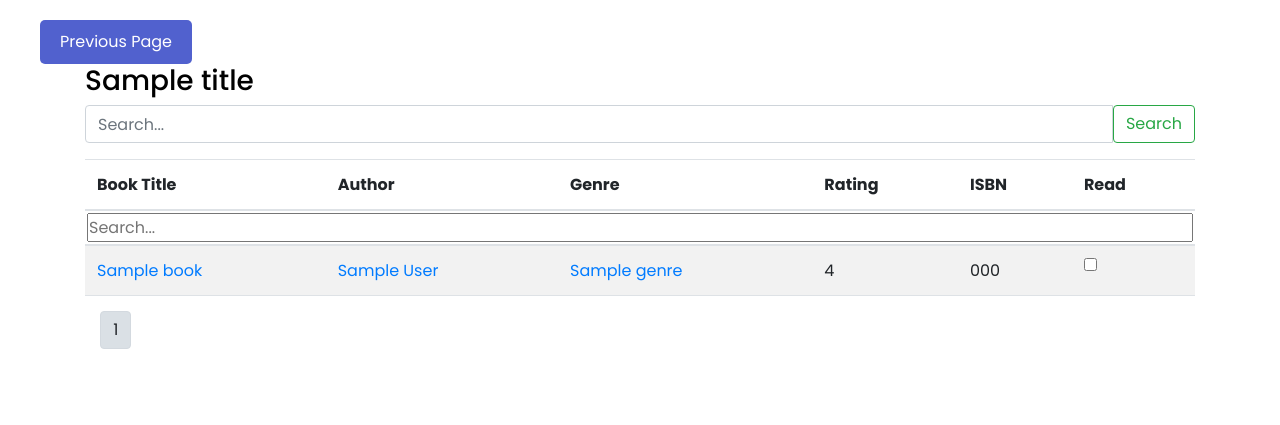
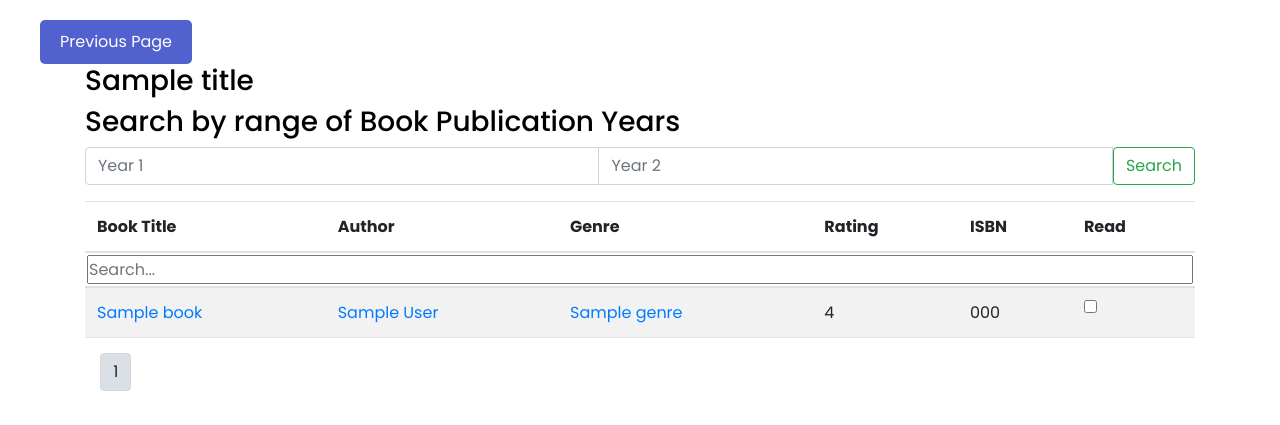
Before and after one commit to trcoelhoo/ws-tp2, a Django app: template books/templates/search.html in a window 1280 px wide. Shown: the part 63-488 px from the top of the page. Run offline with Django 4.2, Linux system fonts and the light colour scheme; the template is opened without the code that fills it: most values are stand-ins (such as "Sample title", 1, 10 or a date in 2020); some libraries are stand-ins or nearby versions.

Commit message:
some microformats + search

```diff
--- a/books/templates/book.html
+++ b/books/templates/book.html
@@ -16,9 +16,9 @@
     </div>
 
     <!-- show book info -->
-    <div class="book">
+    <div class="book h-card">
         <div class="book title">
-            <h1>{{ book.title }}</h1>
+            <h1 class="p-name">{{ book.title }}</h1>
         </div>
         <div class="book info">
             <!-- all authors with link to their page -->
@@ -40,7 +40,7 @@
                 <p><b>Language:</b> {{ book.language }}</p>
               </div>
               <div class="column" style="flex: 50%; text-align: center;">
-                    <img alt="{{ book.title }}" src="{{ book.book_image }}">
+                    <img class="u-photo" alt="{{ book.title }}" src="{{ book.book_image }}">
               </div>
             </div>
 
--- a/books/templates/search.html
+++ b/books/templates/search.html
@@ -19,12 +19,25 @@
             {{ title }}
         </h3>
 
+    {% if type == 'text' %}
         <form action="{% url 'search_books' %}" >
             <div class="input-group mb-3">
                 <input type="search" id="keyword" class="form-control" placeholder="Search..." aria-label="Search" name="searchForm">
                 <button class="btn btn-outline-success my-2 my-sm-0" type="submit">Search</button>
             </div>
         </form>
+    {% else %}
+        <h3>Search by range of Book Publication Years</h3>
+        <!-- search books between 2 years -->
+        <form action="{% url 'search_books_by_years' %}" >
+            <div class="input-group mb-3">
+                <input type="number" id="year1" class="form-control" placeholder="Year 1" aria-label="Year 1" name="year1">
+                <input type="number" id="year2" class="form-control" placeholder="Year 2" aria-label="Year 2" name="year2">
+                <button class="btn btn-outline-success my-2 my-sm-0" type="submit">Search</button>
+            </div>
+        </form>
+    {% endif %}
+
         <table id="mytableID" style="width:100%"
                    class="table table-striped sampleTable">
                 <thead>
```
Also changed, not shown: books/BooksApp/views.py (+9 -6 lines).
